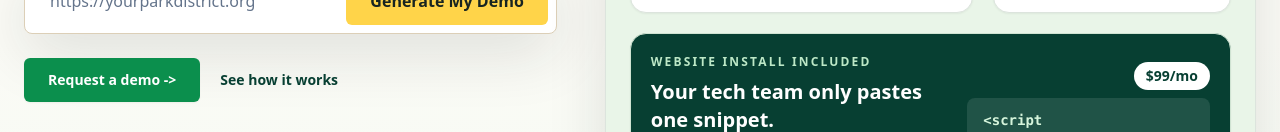
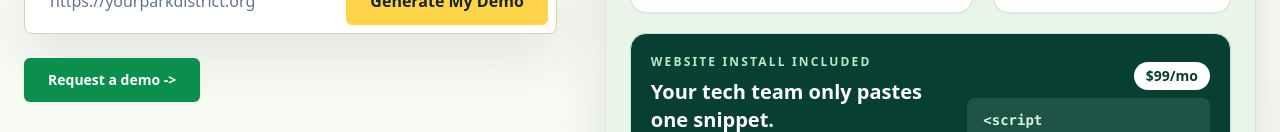
Before and after one commit to CarlyCa/Harvello, a Next.js app: page / in a window 1280 px wide. Shown: the part 668-800 px from the top of the page. Built offline with nearby package versions, Linux system fonts and the light colour scheme.

Commit message:
Remove secondary homepage demo link

```diff
--- a/app/page.tsx
+++ b/app/page.tsx
@@ -41,9 +41,6 @@ export default function HomePage() {
             <div className="mt-6 flex flex-wrap items-center gap-5">
               <a href="/demo" className="rounded-md bg-[#0b8f4d] px-6 py-3 text-sm font-bold text-white shadow-sm hover:bg-[#076f3d]">
                 Request a demo -&gt;
-              </a>
-              <a href="/demo/demo_1q6y5j3r1o6f4w3q" className="text-sm font-bold text-[#073f32] hover:text-[#0b8f4d]">
-                See how it works
               </a>
             </div>
 
```
